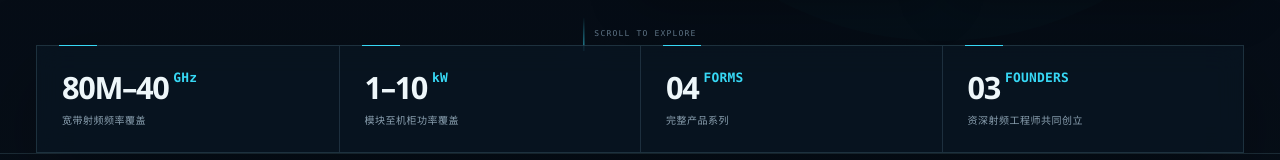
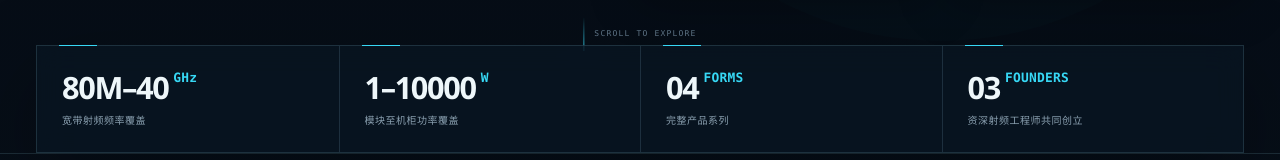
Before and after one commit to catbaby1/hanshixue.github.io, a plain HTML site: page index.html in a window 1280 px wide. Shown: the part 730-890 px from the top of the page. Drawn offline with Linux system fonts and the light colour scheme.

Commit message:
Change homepage power range to watts

```diff
--- a/index.html
+++ b/index.html
@@ -107,7 +107,7 @@
       <div class="container">
         <div class="metrics reveal">
           <div class="metric"><strong>80M–40<em>GHz</em></strong><span data-i18n="home.metric1Label">宽带射频频率覆盖</span></div>
-          <div class="metric"><strong>1–10<em>kW</em></strong><span data-i18n="home.metric2Label">模块至机柜功率覆盖</span></div>
+          <div class="metric"><strong>1–10000<em>W</em></strong><span data-i18n="home.metric2Label">模块至机柜功率覆盖</span></div>
           <div class="metric"><strong>04<em>FORMS</em></strong><span data-i18n="home.metric3Label">完整产品系列</span></div>
           <div class="metric"><strong>03<em>FOUNDERS</em></strong><span data-i18n="home.metric4Label">资深射频工程师共同创立</span></div>
         </div>
```
